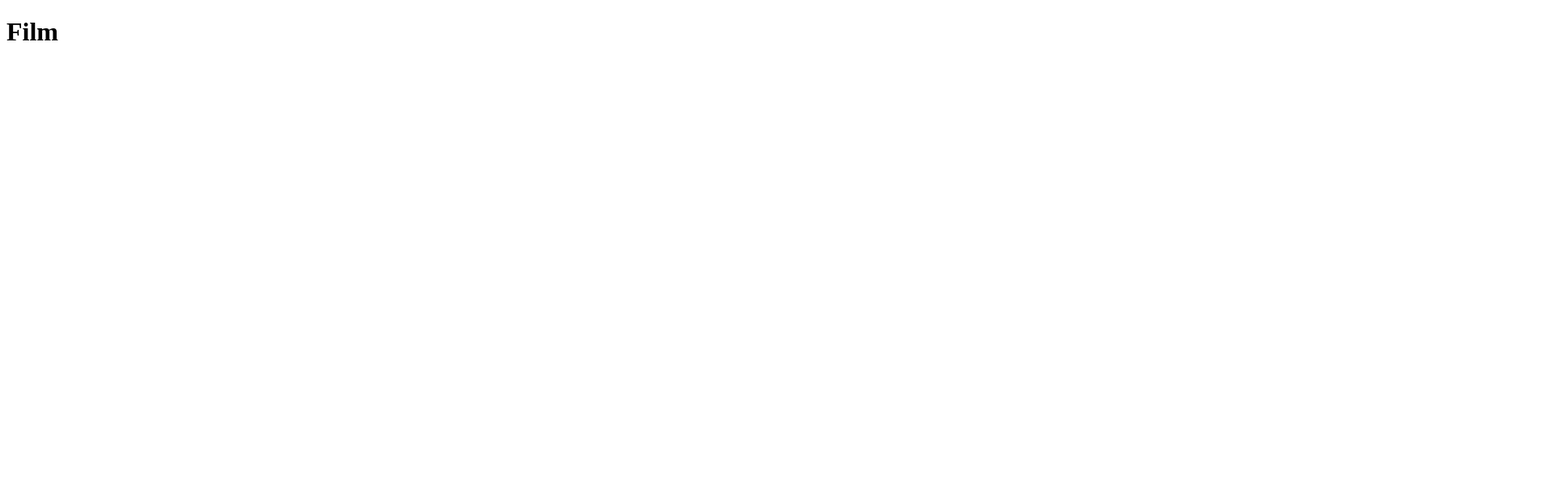
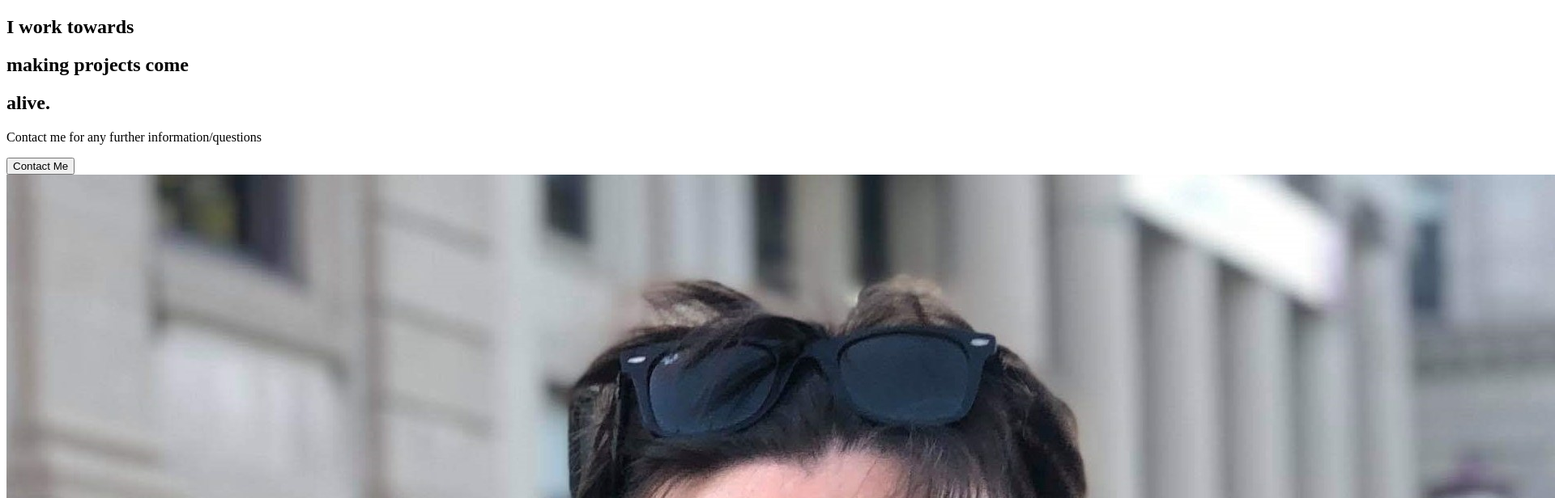
Before and after one commit to danielmason89/portfolio-website, a React (Create React App) app: page / in a window 1280 px wide. Shown: the top 616 px of the page at 81% size, 1920 px wide, since content can reach past the window. Built offline with nearby package versions, Linux system fonts and the light colour scheme.

Commit message:
create beginnings of about section

```diff
--- a/src/App.js
+++ b/src/App.js
@@ -1,9 +1,10 @@
 import React from "react";
+import AboutUs from './pages/AboutUs';
 
 function App() {
   return (
     <div className="App">
-      <h1>Film</h1>
+      <AboutUs />
     </div>
   );
 }
--- /dev/null
+++ b/src/components/AboutSection.js
@@ -0,0 +1,30 @@
+import React from 'react';
+import profile1 from '../img/profile-image.jpeg';
+
+const AboutSection = () => {
+    return (
+        <div>
+            <div className="description">
+                <div className="title">
+                    <div className="hide">
+                        <h2>I work towards</h2>
+                    </div>
+                    <div className="hide">
+                        <h2>making <span>projects</span> come
+                        </h2>
+                    </div>
+                    <div className="hide">
+                        <h2>alive.</h2>
+                    </div>
+                </div>
+                <p>Contact me for any further information/questions</p>
+                <button>Contact Me</button>
+                <div className="image">
+                    <img src={profile1} alt="Daniel Mason smiling" />
+                </div>
+            </div>
+        </div>
+    );
+};
+
+export default AboutSection;
--- /dev/null
+++ b/src/pages/AboutUs.js
@@ -0,0 +1,10 @@
+import React from 'react';
+import AboutSection from '../components/AboutSection';
+
+const AboutUs = () => {
+    return (
+        <AboutSection />
+    )
+}
+
+export default AboutUs;
```
Also changed, not shown: src/img/profile-image.jpeg (added).
